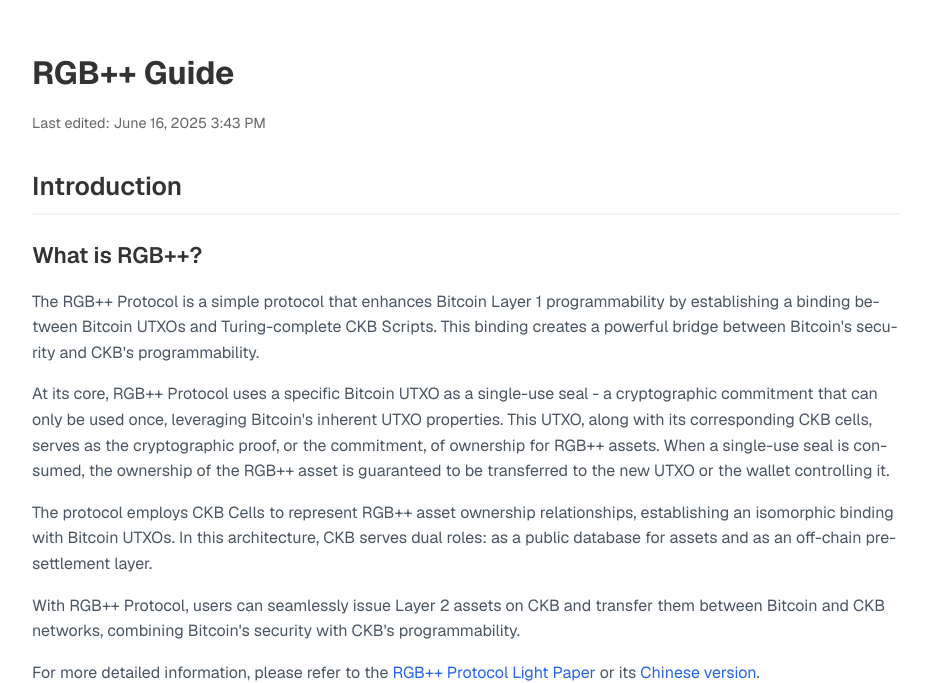
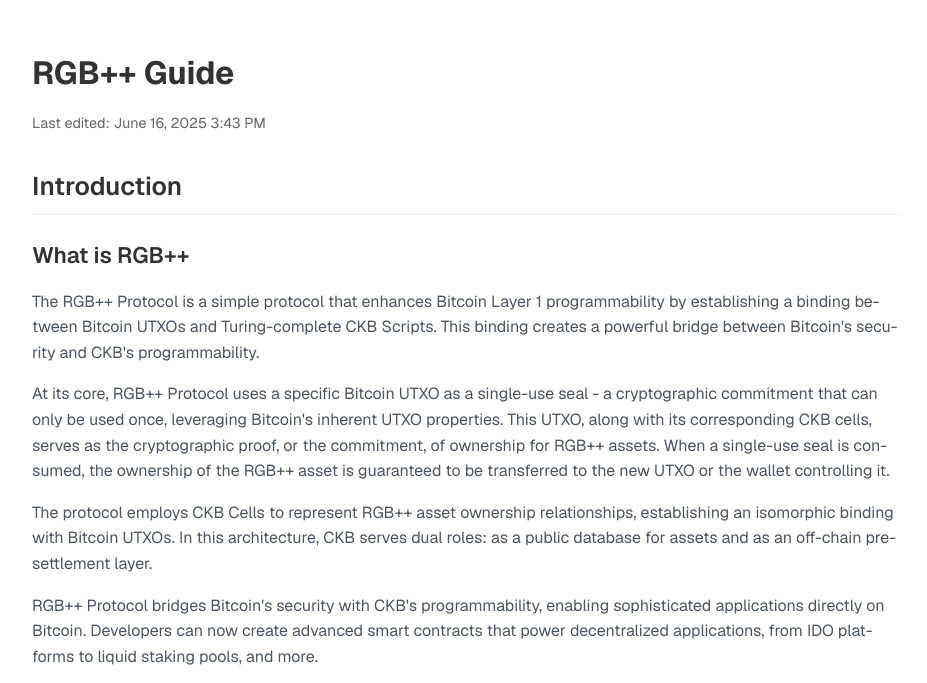
Before and after one commit to sfsf332/ckb-guide, a Next.js app: page / in a window 1280 px wide. Shown: the part 131-814 px from the top of the page, without its empty margins (174-1101 px from the left). Built offline with nearby package versions, Linux system fonts and the light colour scheme.

Commit message:
docs: update "What is RGB++"

```diff
--- a/src/app/page.js
+++ b/src/app/page.js
@@ -20,7 +20,7 @@
 
           <section className={styles.section}>
             <h2>Introduction</h2>
-            <h3>What is RGB++?</h3>
+            <h3>What is RGB++</h3>
             <p>
               The RGB++ Protocol is a simple protocol that enhances Bitcoin
               Layer 1 programmability by establishing a binding between Bitcoin
@@ -45,9 +45,7 @@
               database for assets and as an off-chain pre-settlement layer.
             </p>
             <p>
-              With RGB++ Protocol, users can seamlessly issue Layer 2 assets on
-              CKB and transfer them between Bitcoin and CKB networks, combining
-              Bitcoin's security with CKB's programmability.
+              RGB++ Protocol bridges Bitcoin's security with CKB's programmability, enabling sophisticated applications directly on Bitcoin. Developers can now create advanced smart contracts that power decentralized applications, from IDO platforms to liquid staking pools, and more.
             </p>
             <p>
               For more detailed information, please refer to the{" "}
```
